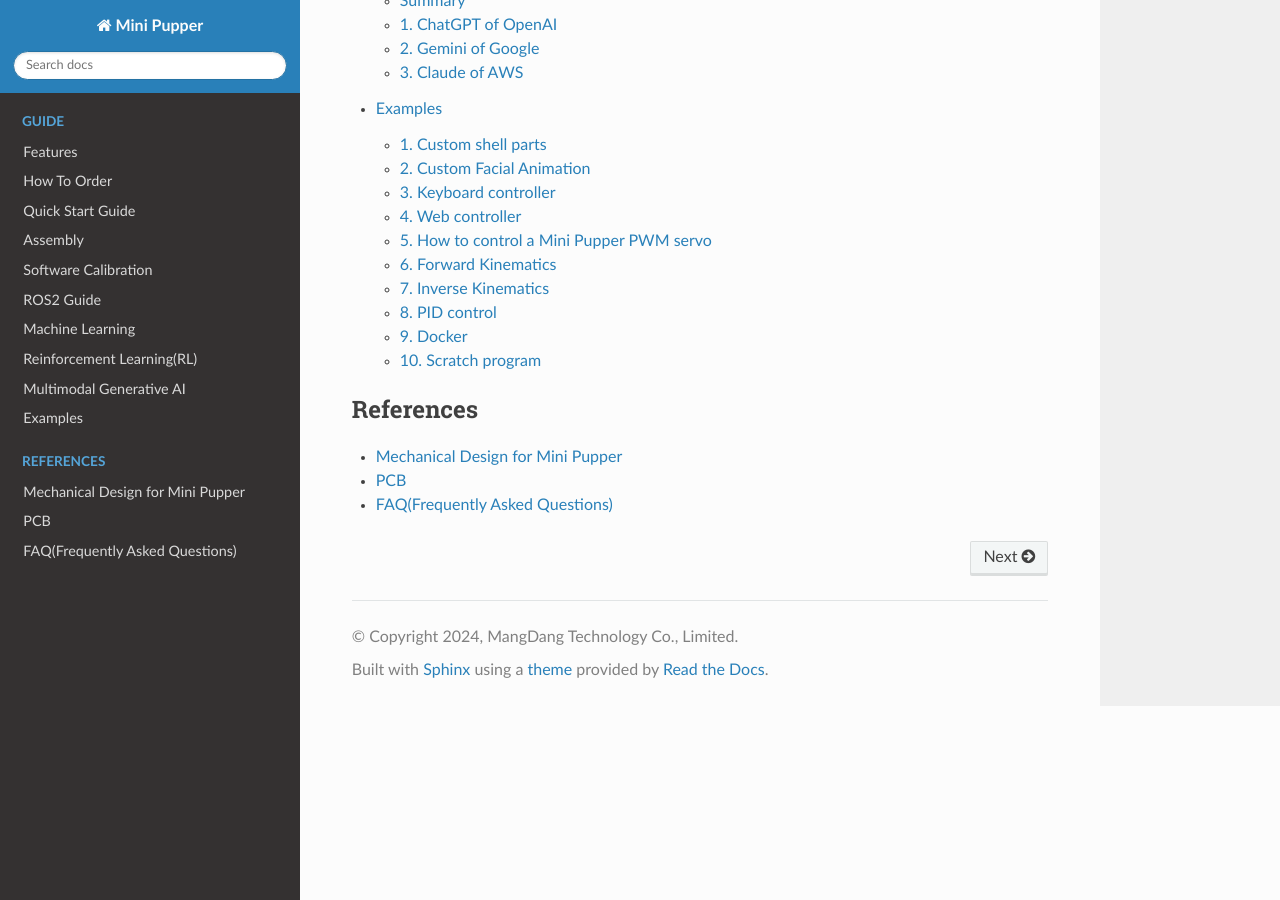
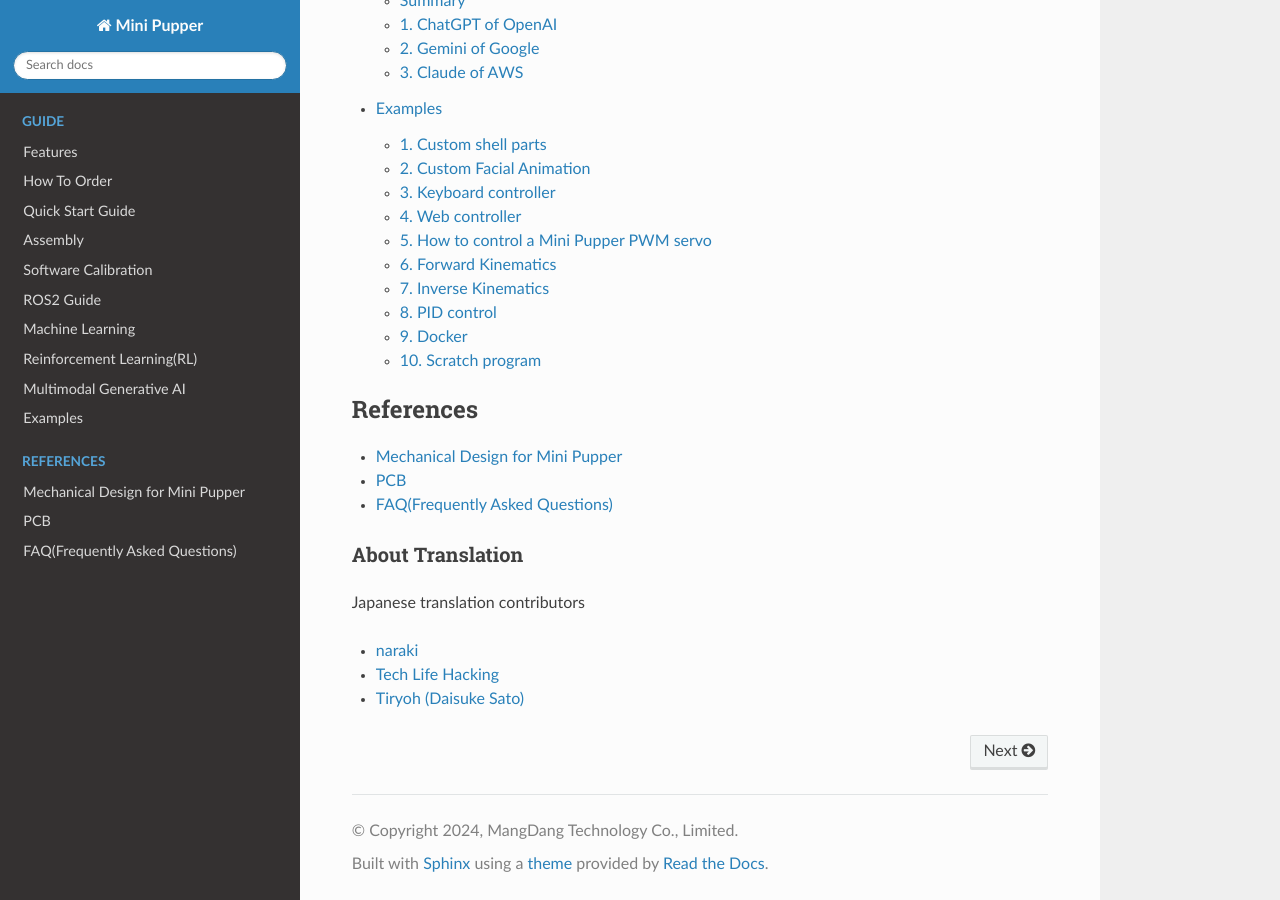
Before and after one commit to mangdangroboticsclub/MiniPupperDocs, a Sphinx documentation site: the page built from docs/index.rst, in a window 1280 px wide and 900 px high, scrolled down 2811 px. Built offline with Sphinx 7.4.7 and the Read the Docs theme 3.1.0, drawn with Linux system fonts in a browser that asks for light colours.

Commit message:
Add translation contributors (#45)

```diff
--- a/docs/index.rst
+++ b/docs/index.rst
@@ -70,3 +70,12 @@ We are all dreamers, and we look forward to connecting talents worldwide and inn
     reference/Design
     reference/PCB
     reference/FAQ
+
+About Translation
+^^^^^^^^^^^^^^^^^^^^^^^^^^^^^^^^^^^^^^^^
+
+Japanese translation contributors
+
+* `naraki <https://github.com/naraki>`_
+* `Tech Life Hacking <https://github.com/tech-life-hacking>`_
+* `Tiryoh (Daisuke Sato) <https://github.com/Tiryoh>`_
```
Also changed, not shown: 1 other file.
